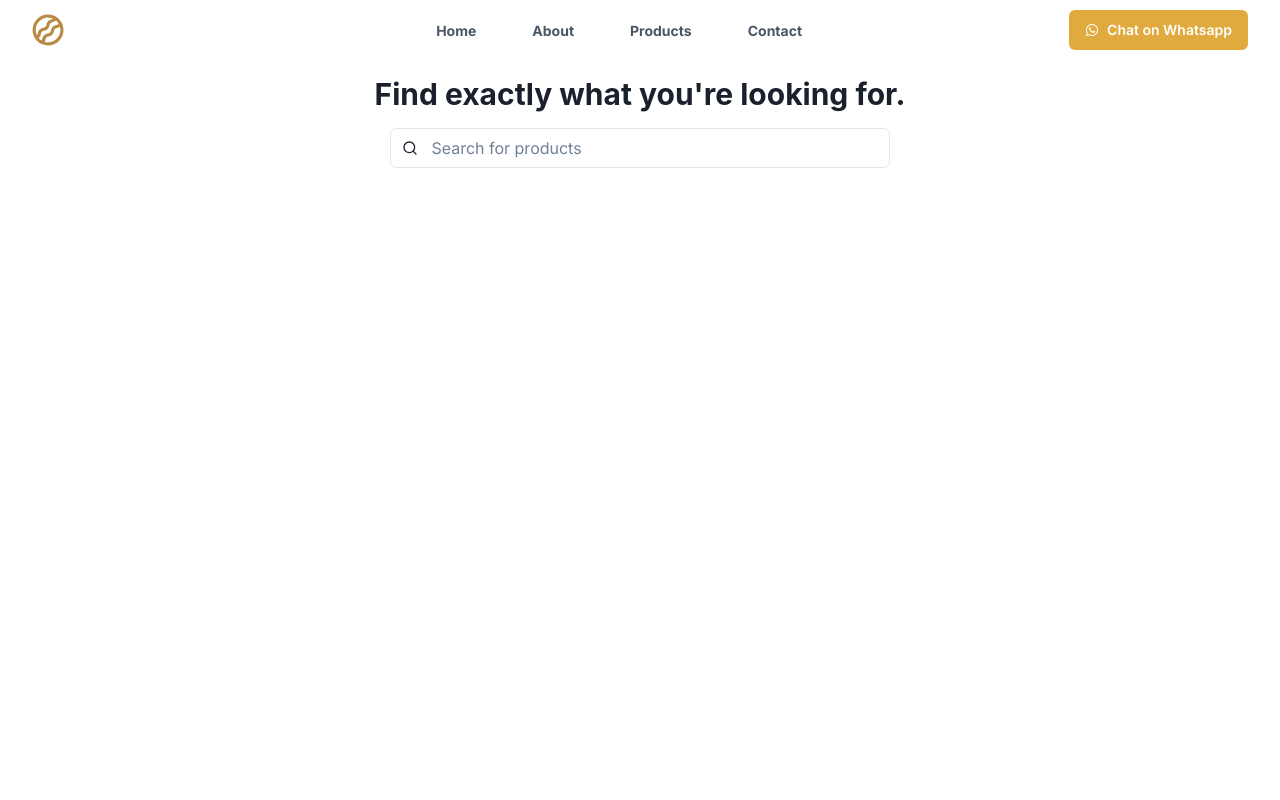
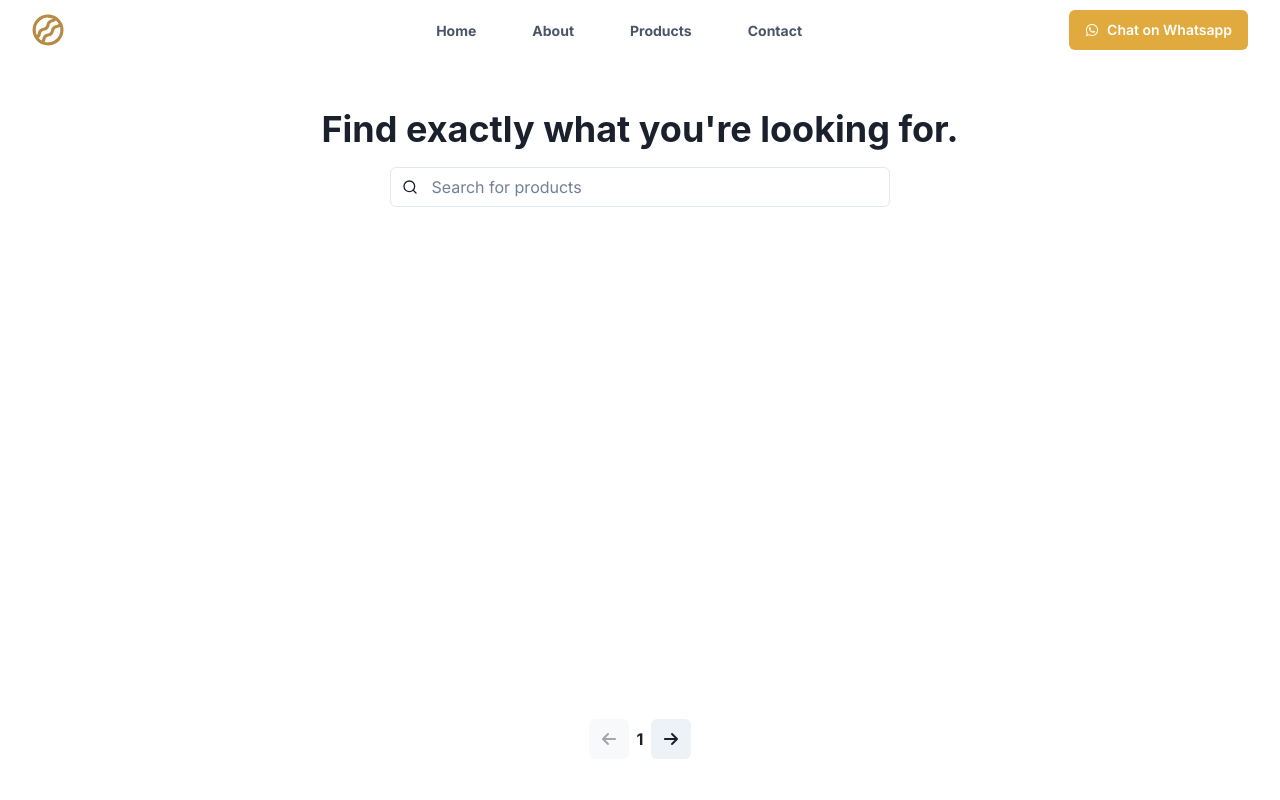
Before and after one commit to briannval/Easy-Pack-Official, a Next.js app: page /products in a window 1280 px wide. Shown: the top 800 px of the page. Built offline with nearby package versions, Linux system fonts and the light colour scheme.

Commit message:
Setup up contentful and pagination

```diff
--- a/package.json
+++ b/package.json
@@ -16,6 +16,7 @@
     "@emotion/styled": "^11.11.5",
     "@hookform/resolvers": "^3.6.0",
     "@react-email/components": "^0.0.19",
+    "contentful": "^10.11.10",
     "framer-motion": "^11.2.10",
     "next": "14.2.3",
     "react": "^18",
--- a/src/app/products/page.tsx
+++ b/src/app/products/page.tsx
@@ -1,4 +1,6 @@
 "use client";
+import Pagination from "@/components/pagination";
+import ProductEntries from "@/components/productEntries";
 import Search from "@/components/search";
 import { Center, Heading, VStack } from "@chakra-ui/react";
 
@@ -7,25 +9,27 @@ export default function Products({
 }: {
   searchParams?: {
     query?: string;
-    pages: string;
+    page: string;
   };
 }) {
   const query = searchParams?.query || "";
-  const currentPage = searchParams?.pages || 1;
+  const currentPage = Number(searchParams?.page) || 1;
 
   return (
     <VStack
       align={"center"}
       spacing={4}
       mt={"60px"}
-      py={4}
+      py={12}
       minW={"50%"}
       minH={"calc(100vh - 60px)"}
     >
-      <Heading size={"lg"}>Find exactly what you're looking for.</Heading>
+      <Heading size={"xl"}>Find exactly what you're looking for.</Heading>
       <Center w={{ base: "60%", md: "40%" }}>
         <Search />
       </Center>
+      <ProductEntries query={query} currentPage={currentPage} />
+      <Pagination totalPages={10} />
     </VStack>
   );
 }
--- /dev/null
+++ b/src/components/pagination.tsx
@@ -0,0 +1,41 @@
+import { Button, Flex, IconButton, Text } from "@chakra-ui/react";
+import { usePathname, useRouter, useSearchParams } from "next/navigation";
+import { FaArrowLeft, FaArrowRight } from "react-icons/fa6";
+
+export default function Pagination({ totalPages }: { totalPages: number }) {
+  const pathname = usePathname();
+  const searchParams = useSearchParams();
+  const currentPage = Number(searchParams.get("page")) || 1;
+  const { replace } = useRouter();
+
+  const createPageURL = (pageNumber: number | string) => {
+    const params = new URLSearchParams(searchParams);
+    params.set("page", pageNumber.toString());
+    replace(`${pathname}?${params.toString()}`);
+  };
+
+  return (
+    <Flex justifyContent="center" alignItems="center">
+      <IconButton
+        onClick={() => createPageURL(currentPage - 1)}
+        isDisabled={currentPage === 1}
+        mr={2}
+        icon={<FaArrowLeft />}
+        aria-label="Previous page"
+      >
+        Previous
+      </IconButton>
+      <Text fontWeight="bold" mr={2}>
+        {currentPage}
+      </Text>
+      <IconButton
+        onClick={() => createPageURL(currentPage + 1)}
+        isDisabled={currentPage === totalPages}
+        icon={<FaArrowRight />}
+        aria-label="Next page"
+      >
+        Next
+      </IconButton>
+    </Flex>
+  );
+}
--- /dev/null
+++ b/src/components/productEntries.tsx
@@ -0,0 +1,11 @@
+import { SimpleGrid } from "@chakra-ui/react";
+
+export default function ProductEntries({
+  query,
+  currentPage,
+}: {
+  query: string;
+  currentPage: number;
+}) {
+  return <SimpleGrid minH={"60vh"} columns={{ base: 1, md: 3 }}></SimpleGrid>;
+}
--- a/src/components/search.tsx
+++ b/src/components/search.tsx
@@ -28,6 +28,7 @@ export default function Search() {
       <Input
         type="text"
         placeholder="Search for products"
+        defaultValue={searchParams.get("query")?.toString() || ""}
         onChange={(e) => handleSearch(e.target.value)}
       />
     </InputGroup>
```
Also changed, not shown: src/actions/fetchProducts.ts (added, +35 -0 lines), src/lib/contentful.ts (added, +8 -0 lines), 1 other file (tests, documents, lock files or other folders).
